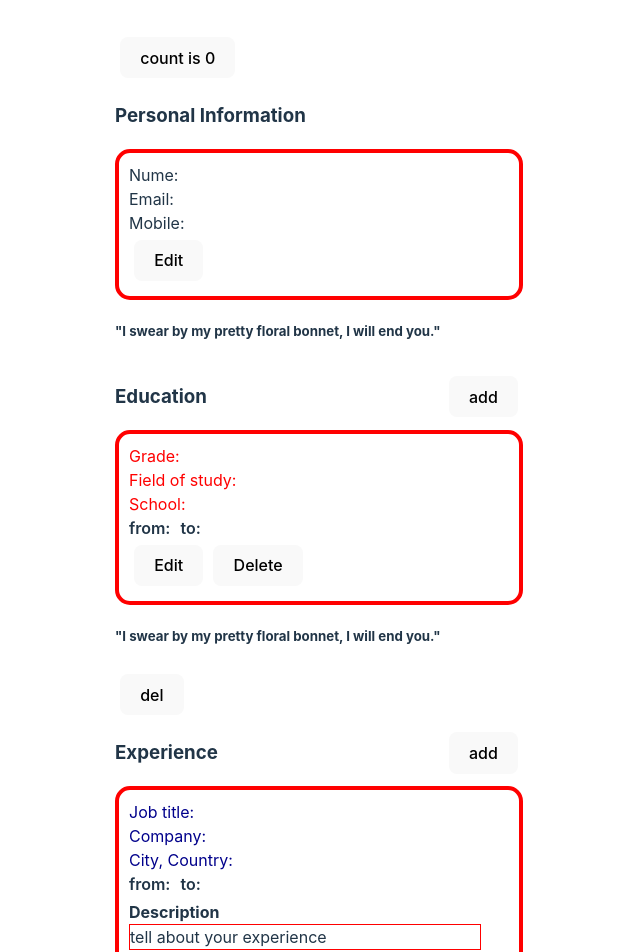
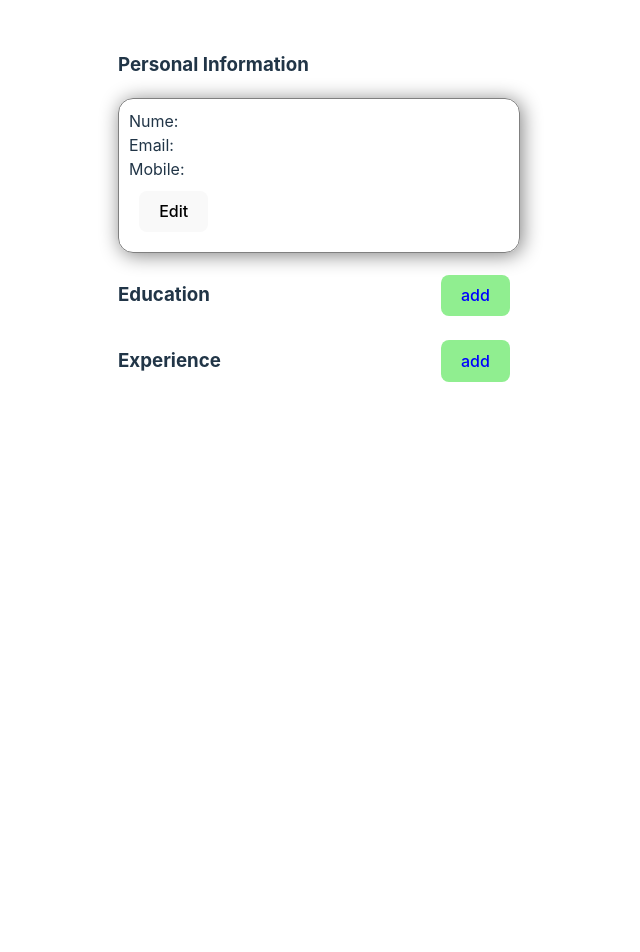
Before and after one commit to petredemi/cv-app, a React (Vite) app: page / in a window 1280 px wide. Shown: the top 952 px of the page, without its empty margins (321-961 px from the left). After the commit the page ends 800 px from the top, so only its background shows below. Built offline with nearby package versions, Linux system fonts and the light colour scheme.

Commit message:
implement delete button for education component

```diff
--- a/src/App.jsx
+++ b/src/App.jsx
@@ -1,23 +1,14 @@
 import { useState } from 'react'
-import {Personalinfo, Greeting} from './personalinfo.jsx'
-import {Education, Quote} from './education.jsx'
+import {Personalinfo} from './personalinfo.jsx'
+import {Education} from './education.jsx'
 import {Experience} from './experience.jsx'
 import './App.css'
 
 function App() {
-  const [count, setCount] = useState(0)
-
   return (
     <>
-      <div className="card">
-        <button onClick={() => setCount((count) => count + 1)}>
-          count is {count}
-        </button>
-      </div>
           <Personalinfo/>
-          <Greeting/>
           <Education/>
-          <Quote/>
           <Experience/>
       </>
   )
--- a/src/education.jsx
+++ b/src/education.jsx
@@ -1,7 +1,5 @@
 import { useState} from 'react';
 import  styles from'./stylefiles/education.module.css';
-
-
 
 function Info({index, inf}){
     return (
@@ -37,34 +35,25 @@ function Label({title, type, name, value, setValue}){
         </>
     )
 }
-function Button({classname, text, handleClick}){
+function Button({ color, background, text, handleClick}){
+    const btnStyle ={
+        color: color,
+        backgroundColor: background
+    }
     return(
-        <button className= {classname} onClick={handleClick}>{text}</button>
+        <button style = {btnStyle} onClick={handleClick}>{text}</button>
     )
 }
-
-//console.log(Edu())
-    function Edu(){
-        const [grade, setGrade] = useState('');
+    function Edu({btn}){
+        const [grade, setGrade] = useState('')
         const [study, setStudy] = useState('')
         const [school, setSchool] = useState('')
-        const[startmonth, setStartmonth] = useState('')
+        const [startmonth, setStartmonth] = useState('')
         const [startyear, setStartyear] = useState('')
         const [endmonth, setEndmonth] = useState('')
         const [endyear, setEndyear] = useState('');
         const [edit, setEdit] = useState(false);
-        const [col, setCol] = useState('');
         const [show, setShow] = useState('none');
-        function Del(event){
-            event.preventDefault();
-            if(cards.length > 1){
-                cards.splice(add, 1)
-                setAdd(add - 1);
-                console.log(cards)
-            }
-        }
-        console.log(typeof grade)
-
         const field = ['Grade:',  'Field of study:', 'School:']
         const months = ['Ianuary', 'February', 'March', 'April', 'May', 'Jun', 'July', 'August', 'September', 'October','November', 'December']
         const years = []
@@ -95,13 +84,11 @@ function Button({classname, text, handleClick}){
             event.preventDefault();
                 if(!edit){
                     console.log(edit)
-                    setCol('grey')
                     setShow('flex')
                     setEdit(true);
                     console.log(years)
                 }else{
                     console.log(edit)
-                    setCol('blue')
                     setShow('none')
                     setEdit(false)
                 }
@@ -122,7 +109,7 @@ function Button({classname, text, handleClick}){
                 <form className='form'>
                 {labels.map((label) => <Label key ={label.id} title = {label.title} name = {label.name} type={label.type}
                         value = {label.value} setValue={label.setValue}/>)}
-                  <label className='month'>
+                  <label className = 'month' style={{marginTop: '10px'}}>
                      <h4>start month</h4>
                      <input list="studydates" name="studydates"
                         value = {startmonth}
@@ -196,65 +183,55 @@ function Button({classname, text, handleClick}){
             )
         }
     return(
-        <>
+    <>
     <div className="addeducation">
-        <div className="basic" style={{display:show, backgroundColor: col}}>
+        <div className="basic" style={{display:show}}>
             {Form()}
-            <button itemID='save' onClick={Save}>Save</button>
+            <Button color = 'darkblue' background= 'lightgreen' text= 'save' handleClick={Save}/>
         </div>
         <div className="info" >
             {personal.map((persona) => <Info key = {persona.id} inf = {persona.inf} index = {field[persona.index]}/>)}
             <FromTo  startmonth={startmonth} endmonth={endmonth} startyear={startyear} endyear={endyear}/>
             <div className= 'btn'>
-            <button itemID='edit' onClick={Edit} >Edit</button>
-            <button itemID='del'onClick={Del}>Delete</button>
+                <Button color= 'darkgreen' background='lightblue' text= 'edit' handleClick={Edit}/>
+                <Button color = 'darkblue' background='lightyellow' text = 'delete' handleClick={btn}/>
             </div>
         </div>
     </div>
-
-</>
+    </>
     )
 }
 function Education(){
-    const [add, setAdd] = useState(0);
-    const [cards, setCards] = useState([<li key = {add}><Edu/></li>])
+    const [add, setAdd] = useState('a');
+    const [cards, setCards] = useState([])
+    const mapp = cards.map((card) => {return card})
         console.log(add)
         console.log(cards)
+        console.log(mapp)
+
+        const delEdu = () => {
+            setAdd(add)
+            const inx = cards.findIndex(card => card.key == add)
+            cards.splice(inx, 1);
+            setCards(cards)
+            console.log(inx)
+        }
     const addEducation = () =>{
-        setAdd(add + 1)
-        cards[add] = <li key={add}><Edu/></li>
+        setAdd(add +1)
+        cards.push( <li key={add}><Edu key={add} btn = {delEdu}/></li>)
         setCards(cards)
         console.log(add)
     }
-    const delEducation = () =>{
-        setAdd(add + 1)
-        cards[add] = <li key={add}><Edu/></li>
-        setCards(cards)
-        console.log(add)
-    }
-
     return (
             <>
                 <div className={styles.education}>
                         <h3>Education</h3>
-                        <button itemID='add' onClick={addEducation}>add</button>
+                        <Button color = 'blue' background = 'lightgreen' text = 'add' handleClick={addEducation}/>
                 </div>
                 <div className='eu'>
-                    {cards}
+                    {mapp}
                 </div>
             </>
         )
 }
-function Quote() {
-    return (
-    <>
-    <h5>&quot;I swear by my pretty floral bonnet, I will end you.&quot;</h5>
-    <div>
-        <Button text = 'del'/>
-    </div>
-
-    </>
-    )
-
-  }
- export {Education, Quote, Info, FromTo, Label} ;
+ export {Education};
--- a/src/experience.jsx
+++ b/src/experience.jsx
@@ -1,7 +1,5 @@
 import { useState} from 'react';
 import  styles from'./stylefiles/experience.module.css';
-
-//import {Info, FromTo, Label} from './education'
 function Info({index, inf}){
     return (
         <div className = {styles.in}>
@@ -31,7 +29,6 @@ function Label({title, type, name, value, setValue}){
                 name = {name}
                  value={value}
                  onChange={(event) => {setValue(event.target.value)}}
-                 className={styles.back}
               />
         </>
     )
@@ -41,7 +38,19 @@ function Description({text}){
         <div className={styles.desc} placeholder= 'describe job'>{text}</div>
     )
 }
-function Exp(props){
+function Button({color, background, text, btnClick}){
+    const btnStyle ={
+        color: color,
+        backgroundColor: background
+    }
+    return(
+        <>
+        <button style = {btnStyle} onClick={btnClick}>{text}</button>
+        </>
+    )
+}
+
+function Exp(btn){
     const [jobtitle, setJobtitle] = useState('');
     const [company, setCompany] = useState('')
     const [city, setCity] = useState('')
@@ -50,20 +59,8 @@ function Exp(props){
     const [endmonth, setEndmonth] = useState('')
     const [endyear, setEndyear] = useState('');
     const [edit, setEdit] = useState(false);
-    const [col, setCol] = useState('');
     const [show, setShow] = useState('none');
     const [textarea, setTextarea] = useState( " tell about your experience")
-
-
-    function Del(event){
-        event.preventDefault();
-        if(cards.length > 1){
-            cards.splice(add, 1)
-            setAdd(add - 1);
-            console.log(cards)
-        }
-    }
-
 
     const field = ['Job title:',  'Company:', 'City, Country:']
     const months = ['Ianuary', 'February', 'March', 'April', 'May', 'Jun', 'July', 'August', 'September', 'October','November', 'December']
@@ -95,13 +92,11 @@ function Exp(props){
         event.preventDefault();
             if(!edit){
                 console.log(edit)
-                setCol('grey')
                 setShow('flex')
                 setEdit(true);
                 console.log(years)
             }else{
                 console.log(edit)
-                setCol('blue')
                 setShow('none')
                 setEdit(false)
             }
@@ -125,7 +120,7 @@ function Exp(props){
             <form className='form'>
             {labels.map((label) => <Label key ={label.id} title = {label.title} name = {label.name} type={label.type}
                     value = {label.value} setValue={label.setValue}/>)}
-              <label className='month'>
+              <label className='month' style={{marginTop:'10px'}}>
                  <h4>start month</h4>
                  <input list="workdates" name="workdates"
                     value = {startmonth}
@@ -202,10 +197,11 @@ function Exp(props){
     }
 return(
     <>
-<div className="addexperience"  key = {props.k}>
-    <div className="basic" style={{display:show, backgroundColor: col}}>
+<div className="addexperience" >
+    <div className="basic" style={{display:show}}>
         {Form()}
-        <button itemID='save' onClick={Save}>Save</button>
+        <Button color = 'darkblue' background= 'lightgreen' text= 'save' btnClick={Save}/>
+
     </div>
     <div className="info" >
         {personal.map((persona) => <Info key = {persona.id} inf = {persona.inf} index = {field[persona.index]}/>)}
@@ -213,35 +209,45 @@ return(
         <h4>Description</h4>
         <Description text = {textarea}/>
         <div className= 'btn'>
-            <button itemID='edit' onClick={Edit} >Edit</button>
-            <button itemID='del'onClick={Del}>Delete</button>
+            <Button color= 'darkgreen' background='lightblue' text= 'edit' btnClick={Edit}/>
+            <Button color = 'darkblue' background='lightyellow' text = 'delete' btnClick={btn}/>
+
         </div>
     </div>
 </div>
 
 </>
-)
+    )
 }
 function Experience(){
-    const [add, setAdd] = useState(0);
-    const [cards, setCards] = useState([<li key = {add}><Exp/></li>])
-        console.log(add)
-        console.log(cards)
-    const addExperience = () =>{
-        setAdd(add + 1)
-        cards[add] = <li key={add}><Exp/></li>
+    const [add, setAdd] = useState('b');
+    const [cards, setCards] = useState([])
+    const mapp = cards.map((card) => {return card})
+    console.log(add)
+    console.log(cards)
+    console.log(mapp)
+
+    const delExp = (e) => {
+        setAdd(add)
+        let inx = cards.findIndex(card => card.key == add)
+        cards.splice(inx, 1);
+        setCards(cards)
+        console.log(inx)
+    }
+    const addExperience = (e) =>{
+        setAdd(add +1)
+        cards.push(<li key={add}><Exp key={add} btn = {delExp}/><button onClick={delExp} >del</button></li>)
         setCards(cards)
         console.log(add)
     }
-
 return (
         <>
             <div className={styles.experience}>
                     <h3>Experience</h3>
-                    <button itemID='add' onClick={addExperience}>add</button>
+                    <Button color = 'blue' background = 'lightgreen' text = 'add' btnClick={addExperience}/>
             </div>
-            <div className='exp'>
-                {cards}
+            <div className='eu'>
+                    {mapp}
             </div>
         </>
     )
--- a/src/personalinfo.jsx
+++ b/src/personalinfo.jsx
@@ -107,7 +107,4 @@ function Personalinfo(){
             </>
     )
 }
-function Greeting() {
-    return <h5>&quot;I swear by my pretty floral bonnet, I will end you.&quot;</h5>;
-  }
-  export {Personalinfo, Greeting} ;
+  export {Personalinfo} ;
--- a/src/stylefiles/education.module.css
+++ b/src/stylefiles/education.module.css
@@ -2,10 +2,11 @@
     font-size: 1.1rem;
     display: flex;
     width: fit-content;
-    color: red;
+    color: rgb(33, 69, 160);
 }
 input{
-    max-width: 250px;
+    max-width: 320px;
+    margin-left: 40px;
 }
 .education{
     display: flex;
@@ -15,3 +16,6 @@ input{
 .bac{
     background-color: blanchedalmond;
 }
+.month{
+    margin-top: 10px;
+}
--- a/src/stylefiles/experience.module.css
+++ b/src/stylefiles/experience.module.css
@@ -7,10 +7,6 @@ textarea{
     max-width: 300px;
     min-height: 100px;
 }
-.back{
-    background-color: rgb(219, 182, 253);
-    border: 1px solid red;
-}
 .in{
     font-size: 1.1rem;
     display: flex;
@@ -19,7 +15,6 @@ textarea{
 }
 .desc{
     margin-top: 0px;
-    border: 1px solid red;
     text-wrap: wrap;
     overflow-x:scroll;
     overflow-y: scroll;
--- a/src/stylefiles/general.css
+++ b/src/stylefiles/general.css
@@ -1,6 +1,6 @@
 .basic{
-    border: 1px solid red;
     box-sizing: content-box;
+    background-color:whitesmoke;
     width: fit-content;
     text-align: left;
     display: flex;
@@ -24,22 +24,27 @@
 form{
     display: flex;
     flex-direction: column;
-    max-width: 400px;
+    max-width: 420px;
+    padding: 10px;
+    padding-left: 20px;
+    padding-right: 20px;
 }
 h4{
     margin-top: 4px;
     margin-bottom: 0px;
 }
 label{
-    max-width: 450px;
-    border: 1px solid red;
+    max-width: 400px;
     display: flex;
     justify-content: space-between;
 
 }
 input{
-    margin-left: 20px;
-    width: 280px;
+    margin-left: 40px;
+    width: 350px;
+    height: 22px;
+    font-size: 1.1rem;
+    margin: 2px;
 }
 .month, .year{
     width: 300px;
@@ -56,13 +61,14 @@ input{
     font-size: 1.1rem;
 }
 button{
-    margin: 5px;
+    margin: 10px;
     border: 2px solid black;
     width: fit-content;
     height: fit-content;
 }
 .info{
-    border: 4px solid red;
+    border: 1px solid grey;
+    box-shadow: 2px 2px 20px grey;
     min-width: 380px;
     border-radius: 15px;
     padding: 10px;
@@ -80,6 +86,7 @@ button{
     font-size: 1.1rem;
     font-weight: 600;
     width: 350px;
+    margin-top: 10px;
 }
 .date > div{
     margin-right: 10px ;
```
